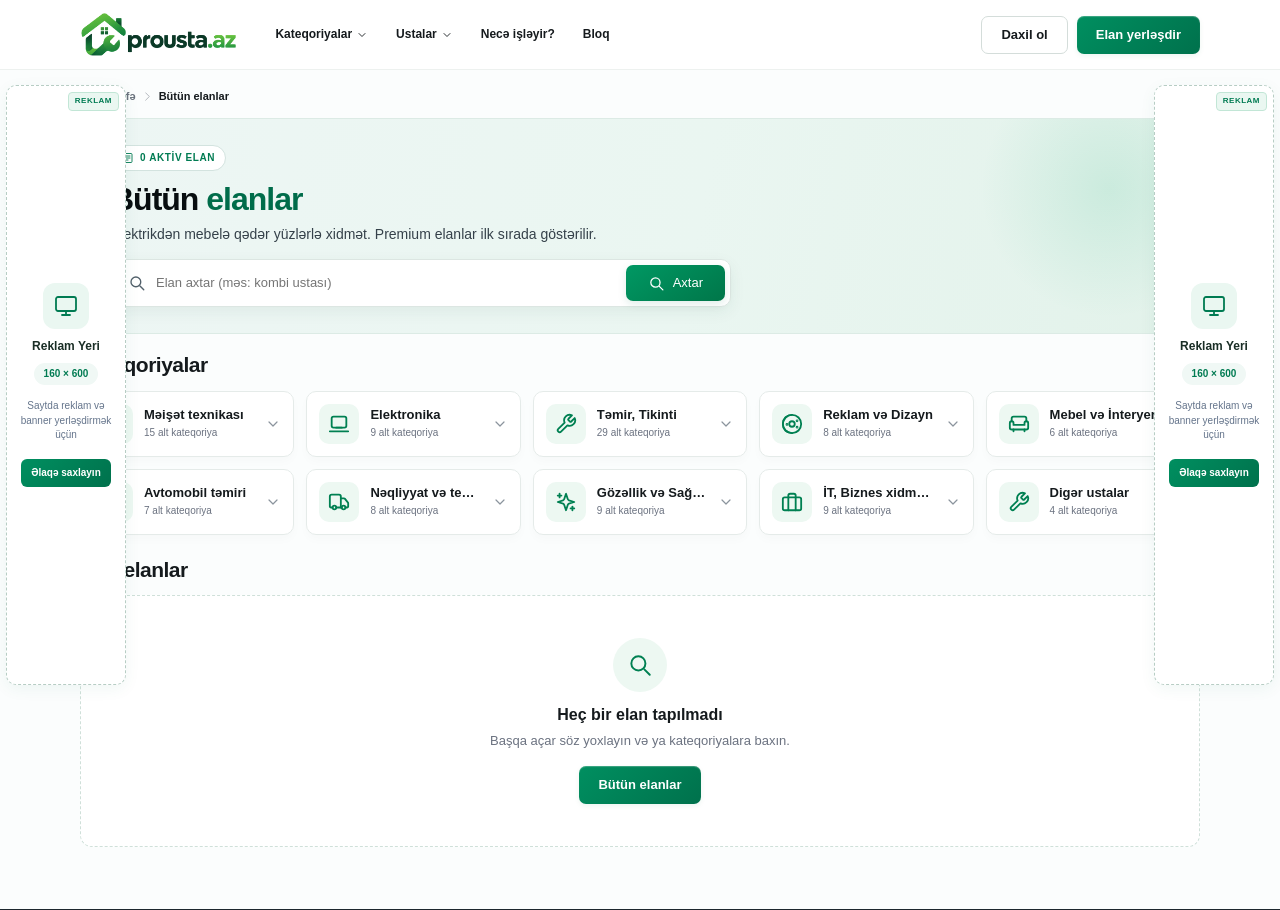
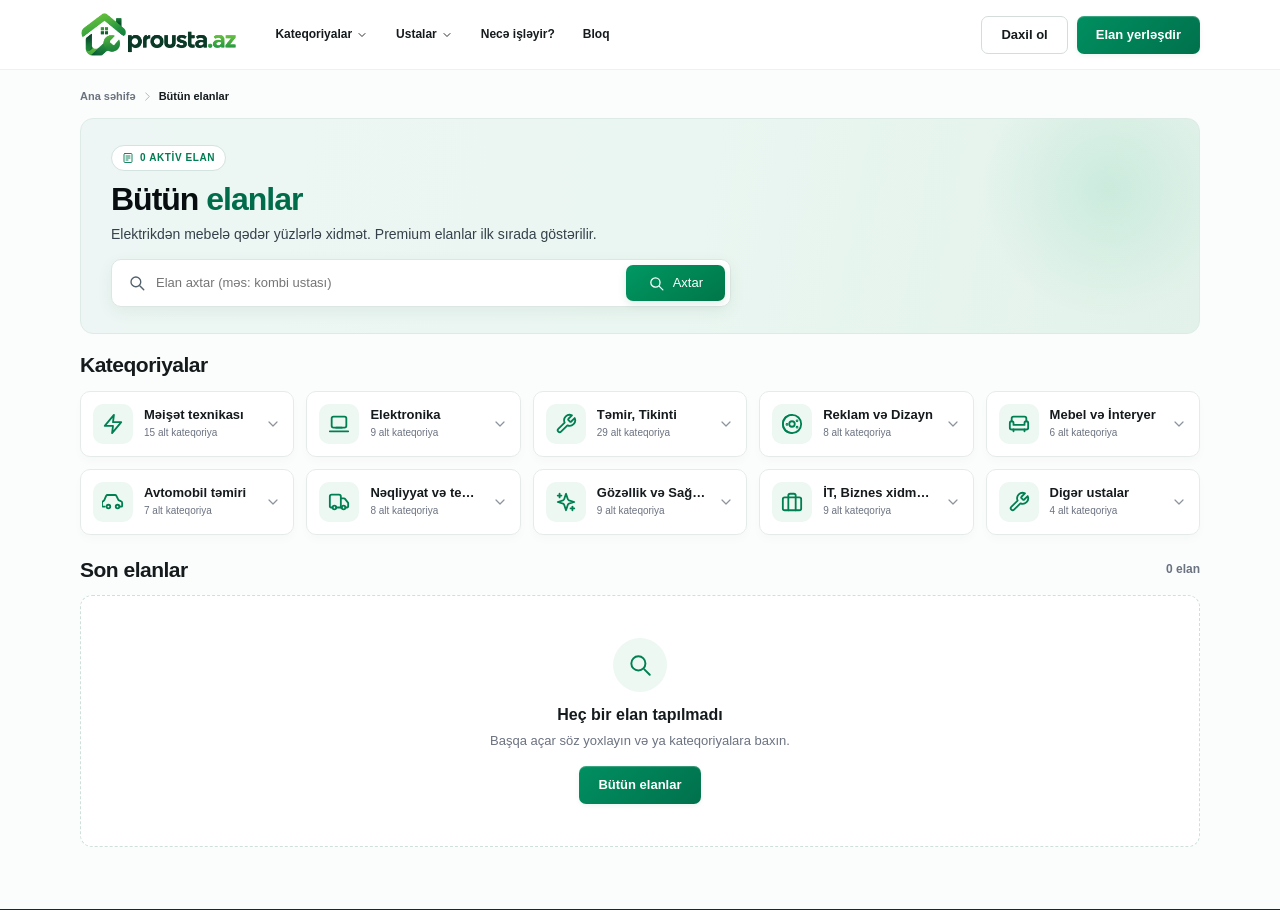
Before and after one commit to guliyevsarxan92-dot/prousta, a Django app: page /elanlar/ in a window 1280 px wide. Shown: the top 910 px of the page. Run offline with Django 5.2, Linux system fonts and the light colour scheme; data comes from the database, SQL or seed files in the repository; data that the repository does not hold is empty; some libraries are stand-ins or nearby versions.

Commit message:
fix: reklam bannerleri merkezden kenara yerlesdirildi ve 1400px alti gizledildi

```diff
--- a/static/css/marketplace.css
+++ b/static/css/marketplace.css
@@ -9,30 +9,32 @@ html{scroll-padding-top:90px}button,input,select,textarea{font:inherit}a,button,
 .brand--light .brand-logo-img{filter:brightness(0) invert(1)}
 @media(max-width:768px){.brand-logo-img{height:38px;max-width:145px}}
 
-.side-ad-banner{position:fixed;top:85px;width:160px;height:600px;z-index:80;display:block}
-.side-ad-banner--left{left:max(10px,calc((100vw - 1140px)/2 - 175px))}
-.side-ad-banner--right{right:max(10px,calc((100vw - 1140px)/2 - 175px))}
+.side-ad-banner{position:fixed;top:90px;width:160px;height:600px;z-index:40;display:block}
+.side-ad-banner--left{right:calc(50% + 580px);left:auto}
+.side-ad-banner--right{left:calc(50% + 580px);right:auto}
 .side-ad-slot{width:100%;height:100%;background:#ffffff;border:1px dashed #b7cdc4;border-radius:10px;box-shadow:0 4px 16px rgba(0,123,82,.06);display:flex;flex-direction:column;position:relative;overflow:hidden;transition:border-color .2s,box-shadow .2s}
 .side-ad-slot:hover{border-color:#007b52;box-shadow:0 6px 20px rgba(0,123,82,.14)}
+.side-ad-close{position:absolute;top:6px;left:6px;width:20px;height:20px;border-radius:50%;border:1px solid #d4ddda;background:#ffffff;color:#64748b;font-size:14px;line-height:1;display:flex;align-items:center;justify-content:center;cursor:pointer;padding:0;transition:all .15s ease;z-index:2}
+.side-ad-close:hover{background:#fee2e2;color:#ef4444;border-color:#fca5a5}
 .side-ad-badge{position:absolute;top:6px;right:6px;background:#eaf7f1;color:#007b52;font-size:8px;font-weight:800;letter-spacing:.5px;padding:2px 6px;border-radius:4px;border:1px solid #c2e6d6}
-.side-ad-placeholder{flex:1;display:flex;flex-direction:column;align-items:center;justify-content:center;text-align:center;padding:20px 12px;gap:10px}
-.side-ad-icon{width:46px;height:46px;border-radius:12px;background:#eaf7f1;color:#007b52;display:flex;align-items:center;justify-content:center}
+.side-ad-placeholder{flex:1;display:flex;flex-direction:column;align-items:center;justify-content:center;text-align:center;padding:20px 10px;gap:10px}
+.side-ad-icon{width:44px;height:44px;border-radius:12px;background:#eaf7f1;color:#007b52;display:flex;align-items:center;justify-content:center}
 .side-ad-title{font-size:14px;font-weight:800;color:#1a2e26;line-height:1.2}
 .side-ad-dim{font-size:11px;font-weight:700;color:#007b52;background:#f0f8f5;padding:3px 10px;border-radius:20px}
 .side-ad-text{font-size:11px;color:#64748b;line-height:1.45;margin:4px 0 6px}
-.side-ad-btn{display:inline-flex;align-items:center;justify-content:center;padding:8px 14px;background:linear-gradient(135deg,#008f60,#00714c);color:#ffffff!important;font-size:11px;font-weight:700;border-radius:6px;text-decoration:none;transition:background .2s,transform .1s}
+.side-ad-btn{display:inline-flex;align-items:center;justify-content:center;padding:8px 12px;background:linear-gradient(135deg,#008f60,#00714c);color:#ffffff!important;font-size:11px;font-weight:700;border-radius:6px;text-decoration:none;transition:background .2s,transform .1s}
 .side-ad-btn:hover{background:#005c40;color:#ffffff!important;transform:translateY(-1px)}
 
-@media(max-width:1479px){
+@media(min-width:1400px) and (max-width:1519px){
   .side-ad-banner{width:120px}
-  .side-ad-banner--left{left:max(6px,calc((100vw - 1140px)/2 - 132px))}
-  .side-ad-banner--right{right:max(6px,calc((100vw - 1140px)/2 - 132px))}
+  .side-ad-banner--left{right:calc(50% + 575px);left:auto}
+  .side-ad-banner--right{left:calc(50% + 575px);right:auto}
   .side-ad-title{font-size:12px}
   .side-ad-dim{font-size:10px}
   .side-ad-text{font-size:10px}
-  .side-ad-btn{font-size:10px;padding:6px 10px}
+  .side-ad-btn{font-size:10px;padding:6px 8px}
 }
 
-@media(max-width:1260px){
-  .side-ad-banner{display:none!important;visibility:hidden!important}
+@media(max-width:1399px){
+  .side-ad-banner{display:none!important;visibility:hidden!important;pointer-events:none!important;opacity:0!important}
 }
--- a/templates/base.html
+++ b/templates/base.html
@@ -197,10 +197,10 @@ footer{background:#0f172a;color:#94a3b8;margin-top:60px}
 </div>
 
 <!-- Sol və Sağ Reklam Bannerləri (Yalnız Web/Desktop) -->
-<aside class="side-ad-banner side-ad-banner--left" aria-label="Sol Reklam">
+<aside class="side-ad-banner side-ad-banner--left" id="sideAdLeft" aria-label="Sol Reklam">
   {% include 'partials/side_ad_left.html' %}
 </aside>
-<aside class="side-ad-banner side-ad-banner--right" aria-label="Sağ Reklam">
+<aside class="side-ad-banner side-ad-banner--right" id="sideAdRight" aria-label="Sağ Reklam">
   {% include 'partials/side_ad_right.html' %}
 </aside>
 
--- a/templates/partials/side_ad_left.html
+++ b/templates/partials/side_ad_left.html
@@ -1,4 +1,5 @@
 <div class="side-ad-slot" id="sideAdLeftSlot">
+  <button type="button" class="side-ad-close" onclick="document.getElementById('sideAdLeft').style.display='none'" aria-label="Reklamı bağla" title="Bağla">×</button>
   <span class="side-ad-badge">REKLAM</span>
   <div class="side-ad-placeholder">
     <div class="side-ad-icon">
--- a/templates/partials/side_ad_right.html
+++ b/templates/partials/side_ad_right.html
@@ -1,4 +1,5 @@
 <div class="side-ad-slot" id="sideAdRightSlot">
+  <button type="button" class="side-ad-close" onclick="document.getElementById('sideAdRight').style.display='none'" aria-label="Reklamı bağla" title="Bağla">×</button>
   <span class="side-ad-badge">REKLAM</span>
   <div class="side-ad-placeholder">
     <div class="side-ad-icon">
```
